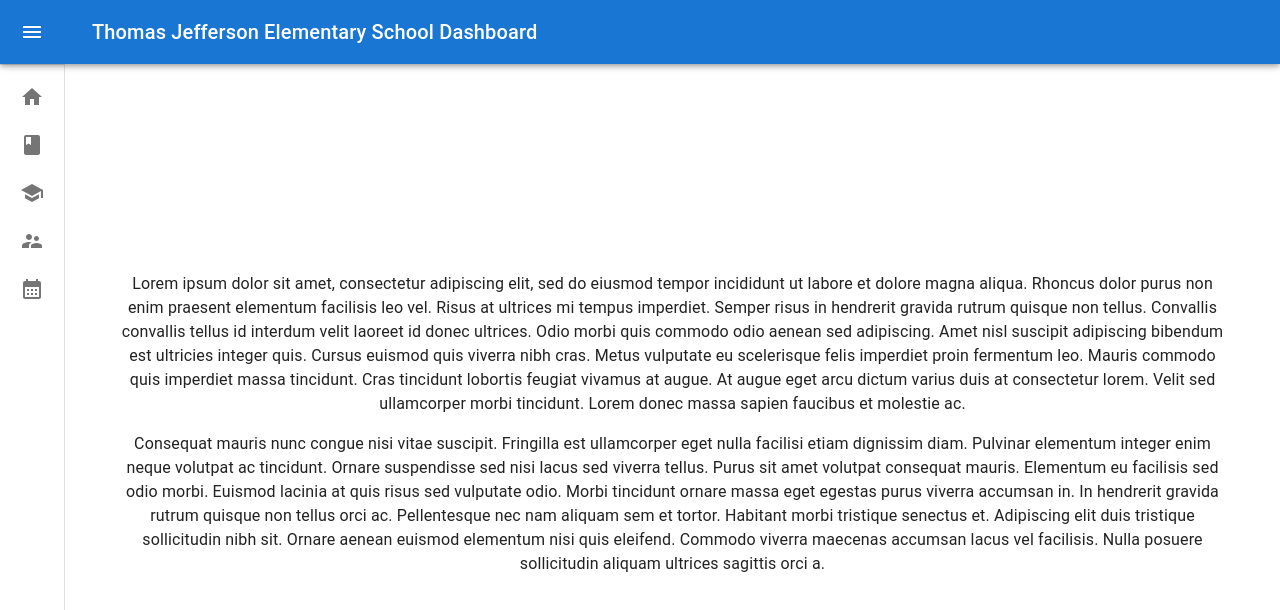
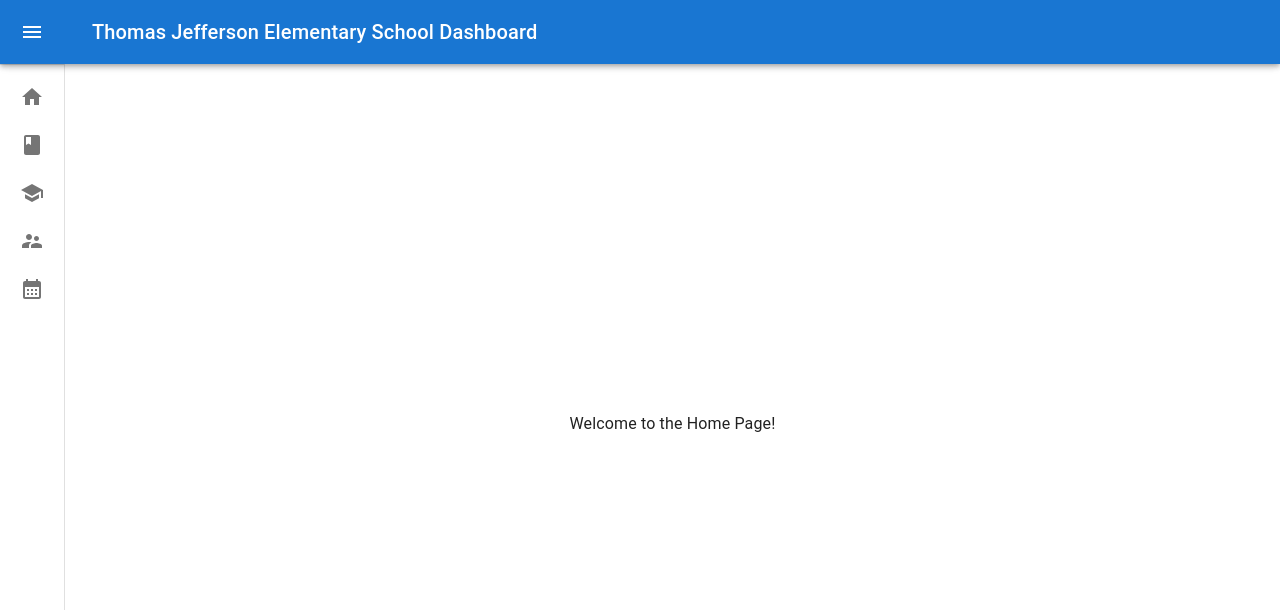
Before and after one commit to pinetcht/TJ-ElementarySchool-Dashboard, a React (Vite) app in the folder vite-project/: page / in a window 1280 px wide. Shown: the top 610 px of the page. Built offline with nearby package versions, Linux system fonts and the light colour scheme.

Commit message:
Added boilerplate functionality to switch between navbar elements

```diff
--- a/vite-project/src/components/Navbar.jsx
+++ b/vite-project/src/components/Navbar.jsx
@@ -22,6 +22,17 @@ import ClassIcon from '@mui/icons-material/Class';
 import CalendarMonthIcon from '@mui/icons-material/CalendarMonth';
 import SchoolIcon from '@mui/icons-material/School';
 import SupervisorAccountIcon from '@mui/icons-material/SupervisorAccount';
+
+
+//Boiler plate componets to render for testing navbar functionality from online
+const Calendar = () => <Typography paragraph>Calendar Component</Typography>;
+const ClassPage = () => <Typography paragraph>Class Page Component</Typography>;
+const StudentDirectory = () => <Typography paragraph>Student Directory</Typography>;
+const TeacherDirectory = () => <Typography paragraph>Teacher Directory</Typography>;
+const Home = () => <Typography paragraph>Welcome to the Home Page!</Typography>;
+
+
+
 
 const drawerWidth = 240;
 
@@ -93,6 +104,8 @@ const Drawer = styled(MuiDrawer, { shouldForwardProp: (prop) => prop !== 'open'
 export default function Navbar() {
   const theme = useTheme();
   const [open, setOpen] = React.useState(false);
+  const [activeComponent, setActiveComponent] = React.useState('Home');
+
 
   const handleDrawerOpen = () => {
     setOpen(true);
@@ -100,6 +113,23 @@ export default function Navbar() {
 
   const handleDrawerClose = () => {
     setOpen(false);
+  };
+
+  const renderComponent = () => {
+    switch (activeComponent) {
+      case 'Home':
+        return <Home />;
+      case 'Class Page':
+        return <ClassPage />;
+      case 'Student Directory':
+        return <StudentDirectory />;
+      case 'Teacher Directory':
+        return <TeacherDirectory />;
+      case 'Calendar':
+        return <Calendar />;
+      default:
+        return <Home />;
+    }
   };
 
   return (
@@ -140,6 +170,8 @@ export default function Navbar() {
                   justifyContent: open ? 'initial' : 'center',
                   px: 2.5,
                 }}
+                onClick={() => setActiveComponent(text)}
+
               >
                 <ListItemIcon
                   sx={{
@@ -164,33 +196,9 @@ export default function Navbar() {
       </Drawer>
       <Box component="main" sx={{ flexGrow: 1, p: 3 }}>
         <DrawerHeader />
-        <Typography paragraph>
-          Lorem ipsum dolor sit amet, consectetur adipiscing elit, sed do eiusmod
-          tempor incididunt ut labore et dolore magna aliqua. Rhoncus dolor purus non
-          enim praesent elementum facilisis leo vel. Risus at ultrices mi tempus
-          imperdiet. Semper risus in hendrerit gravida rutrum quisque non tellus.
-          Convallis convallis tellus id interdum velit laoreet id donec ultrices.
-          Odio morbi quis commodo odio aenean sed adipiscing. Amet nisl suscipit
-          adipiscing bibendum est ultricies integer quis. Cursus euismod quis viverra
-          nibh cras. Metus vulputate eu scelerisque felis imperdiet proin fermentum
-          leo. Mauris commodo quis imperdiet massa tincidunt. Cras tincidunt lobortis
-          feugiat vivamus at augue. At augue eget arcu dictum varius duis at
-          consectetur lorem. Velit sed ullamcorper morbi tincidunt. Lorem donec massa
-          sapien faucibus et molestie ac.
-        </Typography>
-        <Typography paragraph>
-          Consequat mauris nunc congue nisi vitae suscipit. Fringilla est ullamcorper
-          eget nulla facilisi etiam dignissim diam. Pulvinar elementum integer enim
-          neque volutpat ac tincidunt. Ornare suspendisse sed nisi lacus sed viverra
-          tellus. Purus sit amet volutpat consequat mauris. Elementum eu facilisis
-          sed odio morbi. Euismod lacinia at quis risus sed vulputate odio. Morbi
-          tincidunt ornare massa eget egestas purus viverra accumsan in. In hendrerit
-          gravida rutrum quisque non tellus orci ac. Pellentesque nec nam aliquam sem
-          et tortor. Habitant morbi tristique senectus et. Adipiscing elit duis
-          tristique sollicitudin nibh sit. Ornare aenean euismod elementum nisi quis
-          eleifend. Commodo viverra maecenas accumsan lacus vel facilisis. Nulla
-          posuere sollicitudin aliquam ultrices sagittis orci a.
-        </Typography>
+
+                {renderComponent()}
+
       </Box>
     </Box>
   );
```
